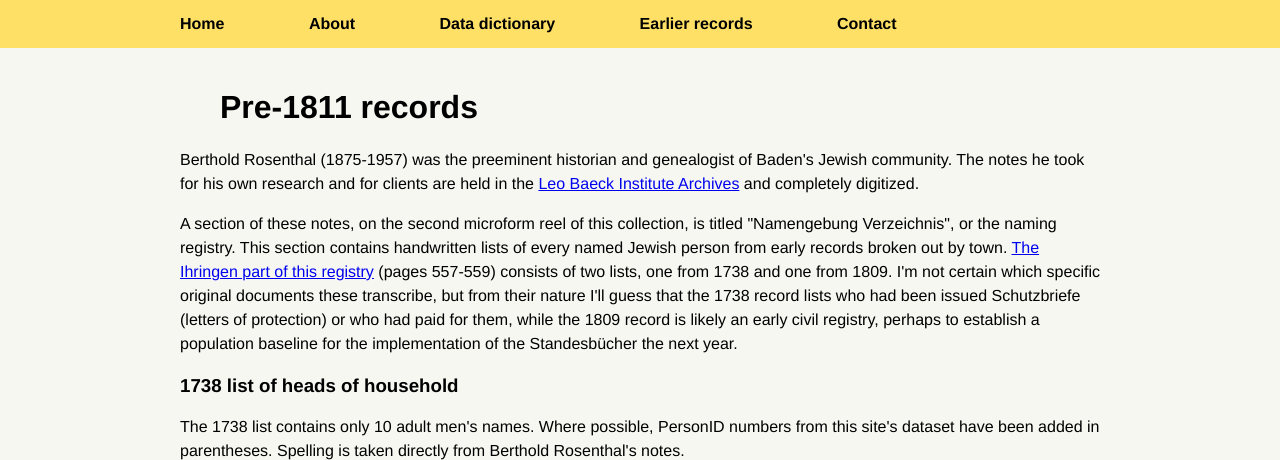
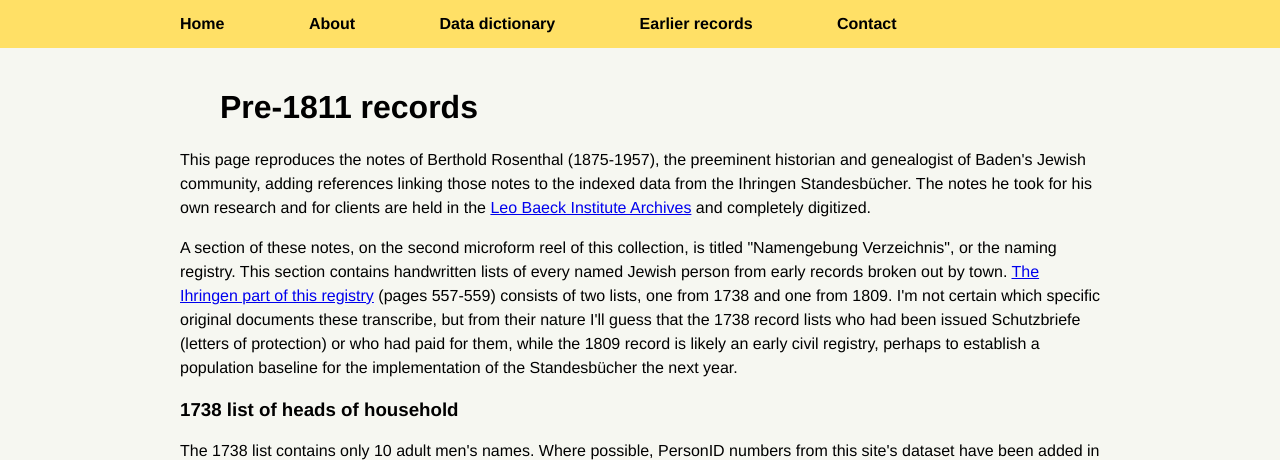
Before and after one commit to djwile/ihringen, a Flask app: page /earlier-records in a window 1280 px wide. Shown: the top 460 px of the page. Run offline with Flask 3, Linux system fonts and the light colour scheme.

Commit message:
Update earlier_records.html
Textual update

```diff
--- a/search_app/templates/static_pages/earlier_records.html
+++ b/search_app/templates/static_pages/earlier_records.html
@@ -32,7 +32,7 @@
 {% block content %}
     <div class = "container">
 	    <h1>Pre-1811 records</h1>
-	    <p>Berthold Rosenthal (1875-1957) was the preeminent historian and genealogist of Baden's Jewish community. The notes he took for his own research and for clients are held in the <a href="https://archive.org/details/LeoBaeckInstitute" target="_blank">Leo Baeck Institute Archives</a> and completely digitized.</p>
+	    <p>This page reproduces the notes of Berthold Rosenthal (1875-1957), the preeminent historian and genealogist of Baden's Jewish community, adding references linking those notes to the indexed data from the Ihringen Standesbücher. The notes he took for his own research and for clients are held in the <a href="https://archive.org/details/LeoBaeckInstitute" target="_blank">Leo Baeck Institute Archives</a> and completely digitized.</p>
 	    <p>A section of these notes, on the second microform reel of this collection, is titled "Namengebung Verzeichnis", or the naming registry. This section contains handwritten lists of every named Jewish person from early records broken out by town. <a href="https://archive.org/details/lbi_brc_mf484_reel02/page/n556/mode/1up" target="_blank">The Ihringen part of this registry</a> (pages 557-559) consists of two lists, one from 1738 and one from 1809. I'm not certain which specific original documents these transcribe, but from their nature I'll guess that the 1738 record lists who had been issued Schutzbriefe (letters of protection) or who had paid for them, while the 1809 record is likely an early civil registry, perhaps to establish a population baseline for the implementation of the Standesbücher the next year.</p>
 	    <h3>1738 list of heads of household</h3>
 	    <p>The 1738 list contains only 10 adult men's names. Where possible, PersonID numbers from this site's dataset have been added in parentheses. Spelling is taken directly from Berthold Rosenthal's notes.<p>
```
